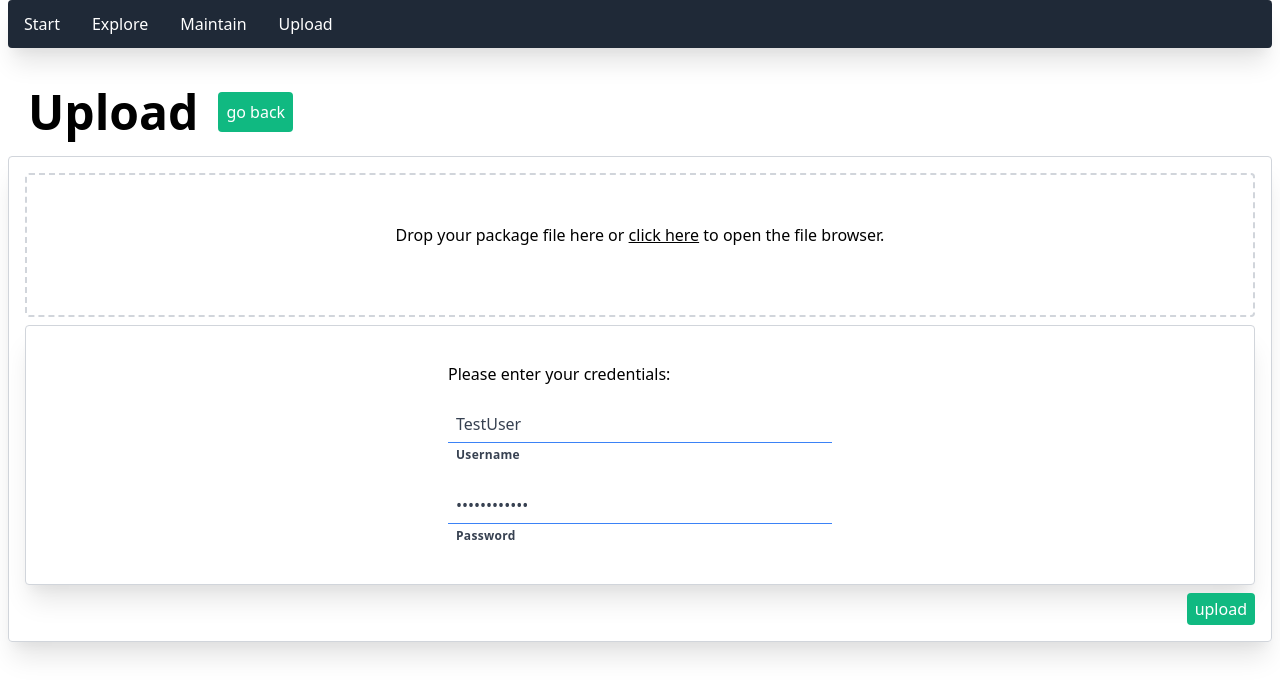
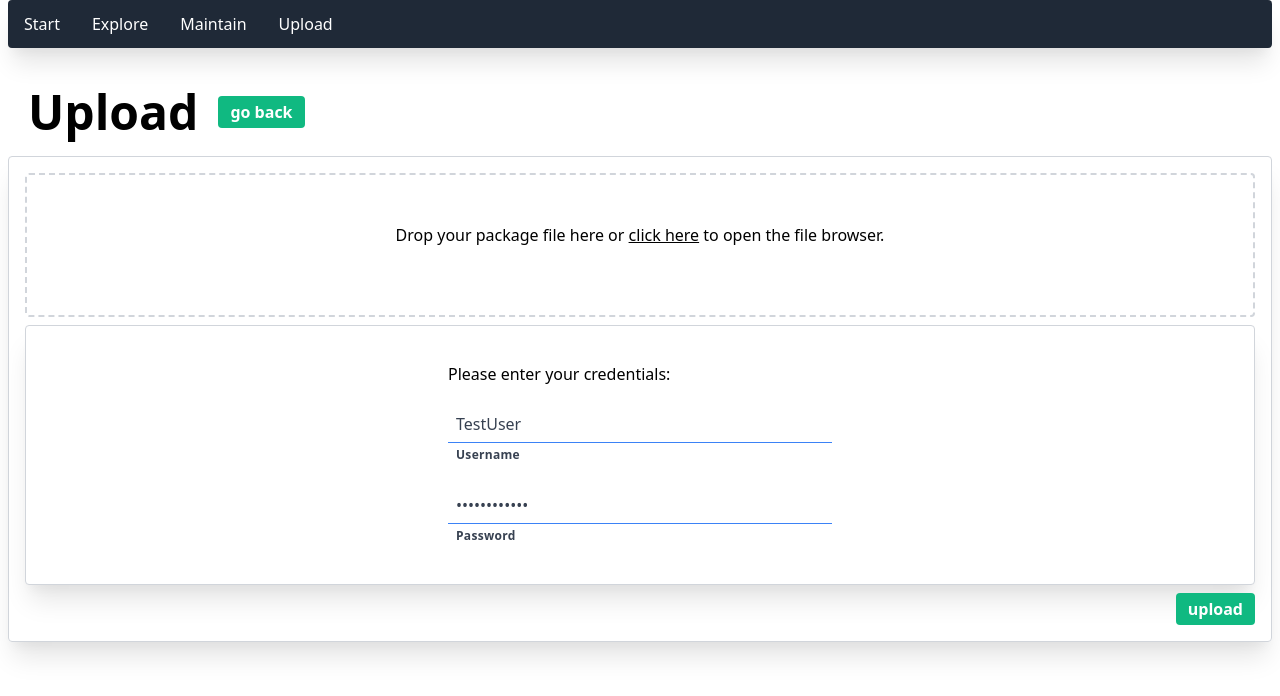
Before and after one commit to Traeger-GmbH/release-server, a Nuxt app in the folder sources/release-client/: page /upload in a window 1280 px wide. Shown: the top 696 px of the page. Built offline with nearby package versions, Linux system fonts and the light colour scheme.

Commit message:
define .btn css component

```diff
--- a/sources/release-client/assets/css/tailwind.css
+++ b/sources/release-client/assets/css/tailwind.css
@@ -41,35 +41,16 @@
     @apply text-base;
     /* @apply font-normal; */
   }
-/*
-  body {
-    @apply font-sans;
-    @apply font-light;
-    @apply text-base;
+}
+
+@layer components {
+  .btn {
+    @apply py-1 px-3 font-bold rounded;
   }
 
-  body::-webkit-scrollbar {
-    @apply w-2;
+  .btn-green {
+    @apply text-white bg-green-500 hover:bg-green-700;
   }
-
-  body::-webkit-scrollbar-track {
-    @apply bg-white;
-  }
-
-  body::-webkit-scrollbar-thumb {
-    @apply bg-orange;
-  }
-
-  a:not(.nav-link):not(.footer-link):not(.btn):not(.navbar-logo) {
-    @apply underline;
-    @apply whitespace-nowrap;
-    @apply inline-block transform transition duration-500 ease-in-out hover:-translate-y-1;
-  }
-
-  a.footer-link, .footer-link {
-    @apply font-normal;
-    @apply text-orange hover:text-orange-100;
-  } */
 }
 
 .page-enter-active,
--- a/sources/release-client/components/Page.vue
+++ b/sources/release-client/components/Page.vue
@@ -2,7 +2,11 @@
   <div class="">
     <div class="flex items-center mb-5">
       <h1 class="mx-5">{{title}}</h1>
-      <NuxtLink v-if="backLink" :to="backLink" class="p-2 bg-green-500 rounded text-white">
+      <NuxtLink
+        v-if="backLink"
+        :to="backLink"
+        class="btn btn-green"
+      >
         go back
       </NuxtLink>
     </div>
--- a/sources/release-client/pages/upload.vue
+++ b/sources/release-client/pages/upload.vue
@@ -3,7 +3,7 @@
     <div class="flex flex-row w-full gap-2">
       <div class="flex w-full flex-col gap-2">
         <div
-          v-if="!file"
+          v-if="!packageFile"
           class="p-12 bg-white h-36 text-center border-2 border-dashed border-gray-300 rounded"
           @dragover="dragover"
           @dragleave="dragleave"
@@ -17,17 +17,17 @@
           </label>
         </div>
         <UiPane
-          v-if="file"
+          v-if="packageFile"
           class="bg-white h-36 flex flex-col justify-center items-center gap-2"
         >
           <div>
-            {{ file.name }}
+            {{ packageFile.name }}
           </div>
           <button
-            class="p-1 px-3 bg-green-500 text-white font-bold rounded hover:bg-green-700"
+            class="btn btn-green"
             type="button"
             title="Remove file"
-            @click="file = null"
+            @click="packageFile = null"
           >
             remove
           </button>
@@ -67,7 +67,7 @@
         </UiPane>
         <div class="w-full flex justify-end">
           <button
-            class="py-1 px-2 bg-green-500 text-white hover:bg-green-700 rounded"
+            class="btn btn-green"
             type="button"
             title="Upload package"
             :disable="isUploading"
@@ -88,7 +88,7 @@ export default {
       username: 'TestUser',
       password: 'SomePassword',
       isUploading: false,
-      file: null,
+      packageFile: null,
       error: null,
       successMessage: null
     };
@@ -109,14 +109,14 @@ export default {
     },
     drop (event) {
       event.preventDefault();
-      this.file = event.dataTransfer.files[0];
+      this.packageFile = event.dataTransfer.files[0];
       // Clean up
       event.currentTarget.classList.add('bg-gray-100');
       event.currentTarget.classList.remove('bg-green-300');
     },
     async upload () {
       this.successMessage = null;
-      if (!this.file) {
+      if (!this.packageFile) {
         this.error = 'Please select a package file you want to upload!';
         return;
       }
@@ -132,10 +132,11 @@ export default {
       try {
         this.isUploading = true;
         await this.$api.uploadPackage(
-          this.file,
+          this.packageFile,
           { username: this.username, password: this.password }
         );
-        this.successMessage = `Successfully uploaded "${this.file.name}".`;
+        this.successMessage = `Successfully uploaded "${this.packageFile.name}".`;
+        this.packageFile = null;
       } catch (error) {
         const responseData = error.response.data;
         // build error message:
```
